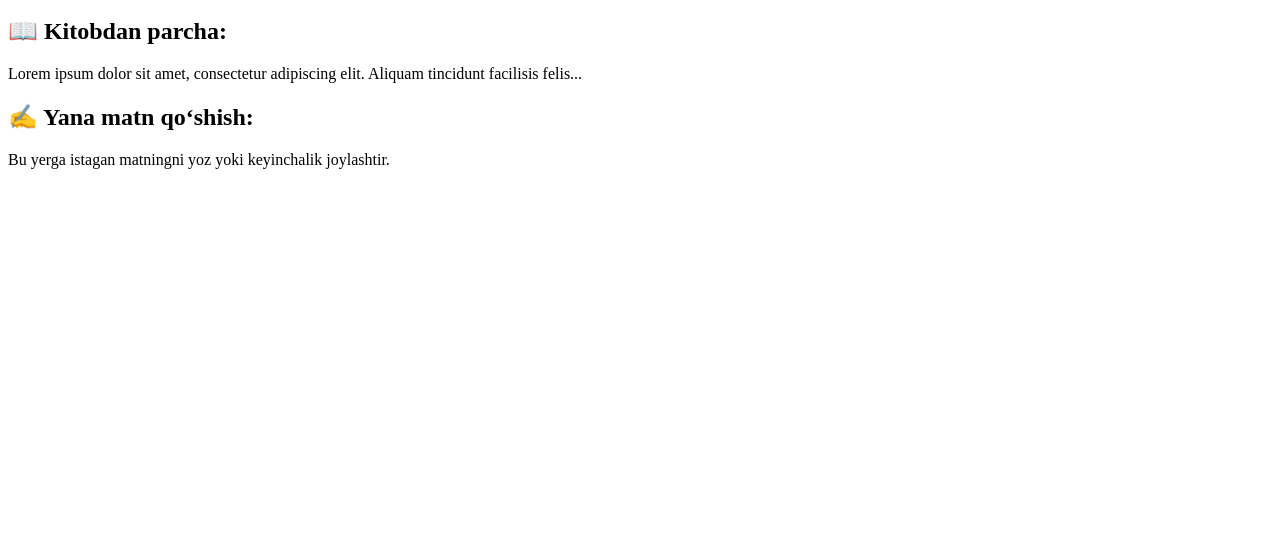
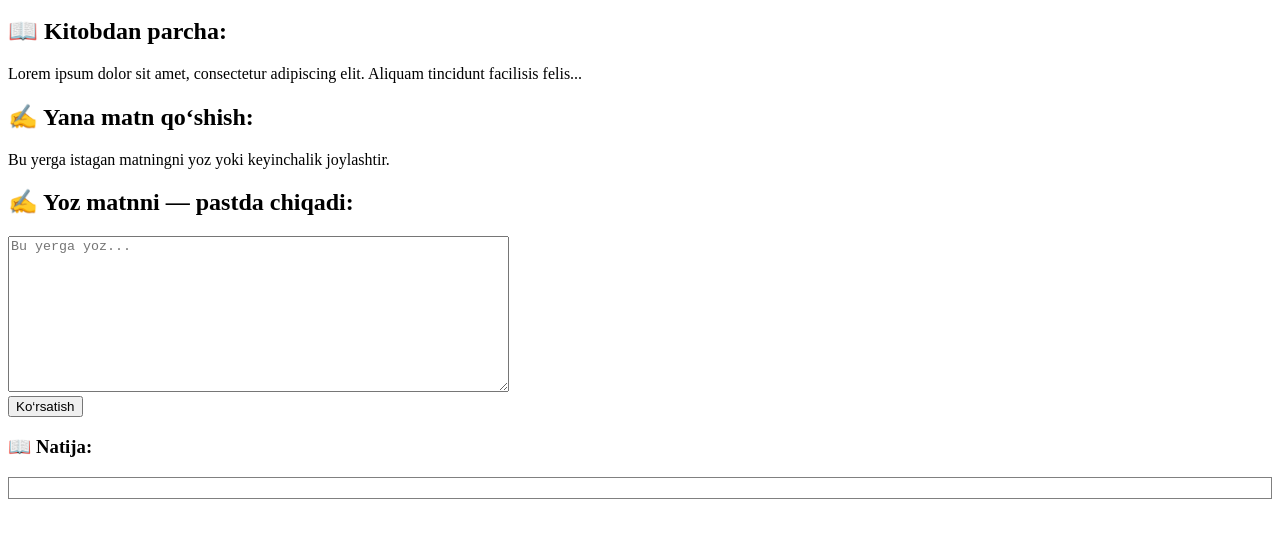
Before and after one commit to bekyigit41-cloud/wl-novel, a plain HTML site: page index.html in a window 1280 px wide. Shown: the part 102-640 px from the top of the page. Drawn offline with Linux system fonts and the light colour scheme.

Commit message:
Update index.html

```diff
--- a/index.html
+++ b/index.html
@@ -24,3 +24,16 @@
     </div>
 </body>
 </html>
+<script>
+    function showText() {
+        const val = document.getElementById("matn").value;
+        document.getElementById("natija").innerText = val;
+    }
+</script>
+
+<h2>✍️ Yoz matnni — pastda chiqadi:</h2>
+<textarea id="matn" rows="10" cols="60" placeholder="Bu yerga yoz..."></textarea><br>
+<button onclick="showText()">Ko‘rsatish</button>
+
+<h3>📖 Natija:</h3>
+<div id="natija" style="border:1px solid gray; padding:10px;"></div>
```
